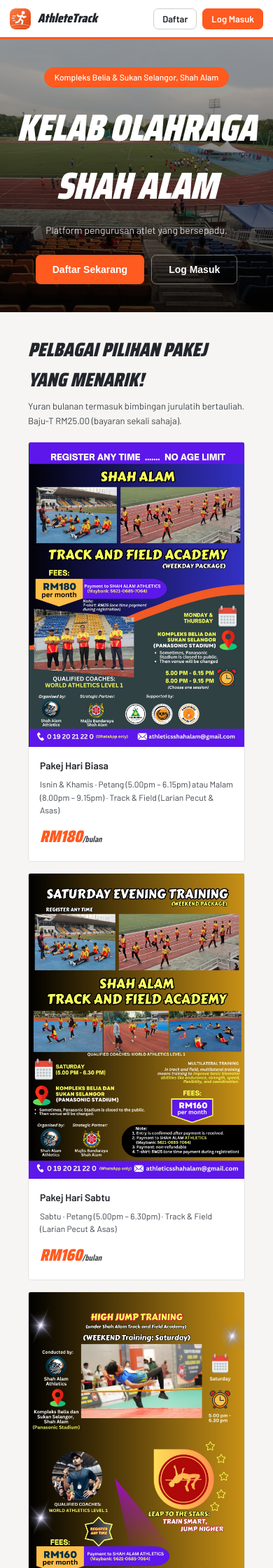
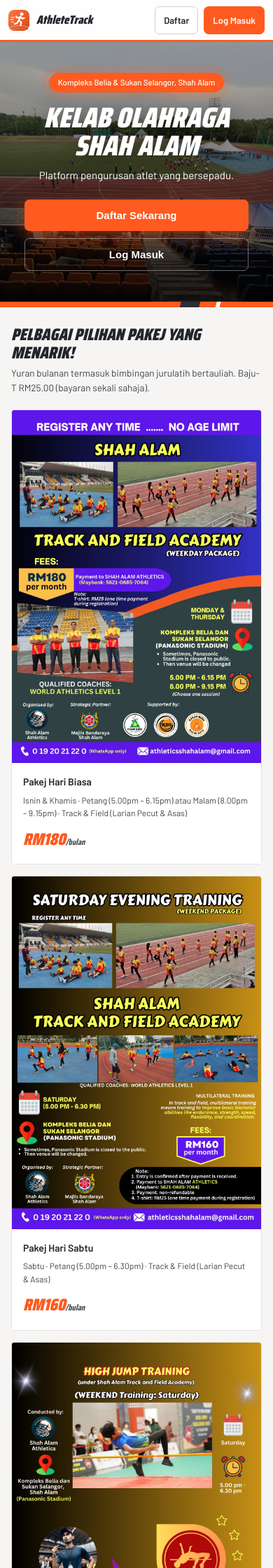
Before and after one commit to Kyra089/AthleteTrack, a PHP site: page / in a window 390 px wide. Shown: the top 2240 px of the page at 70% size. Run offline with PHP 8.4, Linux system fonts and the light colour scheme; data comes from the database, SQL or seed files in the repository; data that the repository does not hold is empty.

Commit message:
Tambah animasi UI dan susun atur responsif telefon
- polish.css / polish.js: lapisan kemasan baru, dimuatkan selepas gaya sedia ada
  (tiada perubahan pada teks, data, API atau aliran sistem)
- Animasi: peralihan halaman, hero, kad, butang (riak), nombor mengira naik,
  baris jadual masuk bertahap, bar carta/podium, modal
- Telefon: jadual menjadi kad berlabel, modal sebagai helaian bawah,
  sasaran sentuh lebih besar, input 16px (elak zum iOS), menu sisi tutup bila ketik di luar
- Hormati tetapan "reduce motion"
- Pautan CSS/JS ditambah dalam index.php sahaja

Co-Authored-By: Claude Sonnet 5.5 <noreply@anthropic.com>

```diff
--- a/index.php
+++ b/index.php
@@ -553,6 +553,7 @@ td:last-child{white-space:nowrap;}
   .bar-col{min-width:34px;}
 }
 </style>
+<link href="polish.css?v=4" rel="stylesheet">
 </head>
 <body>
 <div id="toast"></div>
@@ -3358,5 +3359,6 @@ var PEMUAT_HALAMAN={
   }catch(error){console.error(error);}
 })();
 </script>
+<script src="polish.js?v=3"></script>
 
 </body></html>
--- /dev/null
+++ b/polish.css
@@ -0,0 +1,316 @@
+/* ═══════════════════════════════════════════════════════════════
+   AthleteTrack — lapisan kemasan UI/UX (animasi + responsif)
+   Dimuatkan SELEPAS gaya dalam index.php supaya ia menindih tanpa
+   mengubah struktur, teks atau aliran sistem.
+   ═══════════════════════════════════════════════════════════════ */
+
+:root{
+  --ease:cubic-bezier(.22,.8,.3,1);
+  --ease-spring:cubic-bezier(.34,1.45,.5,1);
+  --glow:0 0 0 4px rgba(255,90,31,.16);
+  --safe-b:env(safe-area-inset-bottom,0px);
+}
+html{scroll-behavior:smooth;-webkit-text-size-adjust:100%;}
+body{-webkit-font-smoothing:antialiased;text-rendering:optimizeLegibility;overflow-x:hidden;}
+.page{min-height:100vh;min-height:100dvh;}
+::selection{background:var(--pri);color:#fff;}
+
+/* ── Keyframes ── */
+@keyframes pgIn{from{opacity:0;transform:translateY(14px);}to{opacity:1;transform:none;}}
+@keyframes rise{from{opacity:0;transform:translateY(26px);}to{opacity:1;transform:none;}}
+@keyframes rvIn{from{opacity:0;transform:translateY(26px) scale(.98);}to{opacity:1;transform:none;}}
+@keyframes rowIn{from{opacity:0;transform:translateX(-14px);}to{opacity:1;transform:none;}}
+@keyframes fadeIn{from{opacity:0;}to{opacity:1;}}
+@keyframes popIn{from{opacity:0;transform:translateY(18px) scale(.95);}to{opacity:1;transform:none;}}
+@keyframes sheetIn{from{transform:translateY(100%);}to{transform:none;}}
+@keyframes floaty{0%,100%{transform:translateY(0) rotate(0);}50%{transform:translateY(-10px) rotate(-3deg);}}
+@keyframes sweep{from{transform:translateX(-130%) skewX(-18deg);}to{transform:translateX(330%) skewX(-18deg);}}
+@keyframes stripes{from{background-position:0 0;}to{background-position:-160px 0;}}
+@keyframes shimmer{from{background-position:200% 0;}to{background-position:-200% 0;}}
+@keyframes ripple{to{transform:scale(1);opacity:0;}}
+@keyframes pulseRing{0%{box-shadow:0 0 0 0 rgba(255,90,31,.45);}100%{box-shadow:0 0 0 14px rgba(255,90,31,0);}}
+@keyframes drift{0%,100%{background-position:50% 50%;}50%{background-position:54% 46%;}}
+
+/* ── Peralihan halaman ── */
+.page.active{animation:pgIn .5s var(--ease) both;}
+
+/* ── Topbar ── */
+.topbar{background:rgba(255,255,255,.88);-webkit-backdrop-filter:saturate(1.4) blur(10px);backdrop-filter:saturate(1.4) blur(10px);transition:box-shadow .25s ease;}
+body.skrol .topbar{box-shadow:0 8px 24px rgba(34,38,44,.12);}
+.logo-mark{transition:transform .4s var(--ease-spring);}
+.logo:hover .logo-mark{transform:rotate(-12deg) scale(1.12);}
+
+/* ── Butang ── */
+.btn,.hero-btn-pri,.hero-btn-sec{position:relative;overflow:hidden;transition:background-color .18s ease,border-color .18s ease,color .18s ease,transform .18s var(--ease),box-shadow .18s ease;}
+.btn:hover,.hero-btn-pri:hover,.hero-btn-sec:hover{transform:translateY(-2px);box-shadow:0 8px 18px rgba(34,38,44,.16);}
+.btn-primary:hover,.hero-btn-pri:hover{box-shadow:0 10px 22px rgba(255,90,31,.38);}
+.btn:active,.hero-btn-pri:active,.hero-btn-sec:active{transform:translateY(1px) scale(.985);box-shadow:none;}
+.btn:focus-visible,.nav-item:focus-visible,.seg-btn:focus-visible,.ic-btn:focus-visible{outline:3px solid rgba(255,90,31,.5);outline-offset:2px;}
+.btn[disabled]{opacity:.6;cursor:not-allowed;transform:none;box-shadow:none;}
+.hero-btn-pri,.hero-btn-sec{transition-property:background-color,border-color,transform,box-shadow;}
+.hero-btn-sec:hover{background:rgba(255,255,255,.14);border-color:#fff;}
+/* kilauan lalu pada butang utama */
+.btn-primary::after,.hero-btn-pri::after,.btn-dark::after{content:'';position:absolute;top:0;left:0;width:36%;height:100%;background:linear-gradient(90deg,transparent,rgba(255,255,255,.38),transparent);transform:translateX(-130%) skewX(-18deg);pointer-events:none;}
+.btn-primary:hover::after,.hero-btn-pri:hover::after,.btn-dark:hover::after{animation:sweep .8s var(--ease);}
+.ripple{position:absolute;border-radius:50%;background:rgba(255,255,255,.55);transform:scale(0);animation:ripple .65s ease-out forwards;pointer-events:none;}
+.btn-outline .ripple,.btn-ghost .ripple{background:rgba(255,90,31,.25);}
+.ic-btn{transition:background .15s ease,transform .18s var(--ease),border-color .15s ease;}
+.ic-btn:hover{transform:translateY(-2px);border-color:var(--pri);}
+
+/* ── Borang ── */
+.inp{transition:border-color .18s ease,box-shadow .18s ease,background-color .18s ease;}
+.inp:hover{border-color:var(--border-d);}
+.inp:focus{border-color:var(--pri);box-shadow:var(--glow);}
+.seg-btn{transition:background .22s ease,color .22s ease,box-shadow .22s ease,transform .18s var(--ease);}
+.seg-btn:not(.on):hover{color:var(--tx);background:rgba(34,38,44,.05);}
+.seg-btn:active{transform:scale(.97);}
+.upload-zone{transition:border-color .2s ease,background .2s ease,transform .2s var(--ease);}
+.upload-zone:hover{transform:translateY(-2px);background:#fff;}
+.back-link{transition:color .15s ease,transform .2s var(--ease);}
+.back-link:hover{transform:translateX(-4px);}
+a.link{transition:color .15s ease;}
+.pass-toggle{transition:color .15s ease,transform .15s ease;}
+.pass-toggle:hover{transform:translateY(-50%) scale(1.12);}
+
+/* ── Sidebar ── */
+.nav-item{transition:background .2s ease,color .2s ease,transform .22s var(--ease);}
+.nav-item:not(.active):hover{transform:translateX(5px);}
+.sidebar-user{transition:background .2s ease;cursor:pointer;}
+.sidebar-user:hover{background:rgba(255,255,255,.06);}
+.sidebar-user .av{transition:transform .3s var(--ease-spring);}
+.sidebar-user:hover .av{transform:scale(1.1) rotate(-6deg);}
+
+/* ── Kad ── */
+.card,.metric,.pkg-card,.feat-card,.lencana,.inv-card{transition:box-shadow .28s ease,transform .28s var(--ease),border-color .2s ease;}
+.card:hover,.metric:hover{transform:translateY(-3px);}
+.card.kad-prestasi:hover,.card.card-body:has(.prog-wrap):hover{transform:none;}
+.metric-ic{transition:transform .35s var(--ease-spring);}
+.metric:hover .metric-ic{transform:scale(1.15) rotate(-8deg);}
+.metric-val{font-variant-numeric:tabular-nums;}
+.pkg-card{cursor:pointer;}
+.pkg-card:hover{border-color:var(--pri);box-shadow:var(--shadow-lg);transform:translateY(-5px);}
+.pkg-banner{transition:transform .6s var(--ease);will-change:transform;}
+.pkg-card{overflow:hidden;}
+.pkg-card:hover .pkg-banner{transform:scale(1.045);}
+.pkg-card .pkg-info{position:relative;background:var(--surface);}
+.pkg-price{transition:transform .25s var(--ease);transform-origin:left center;}
+.pkg-card:hover .pkg-price{transform:scale(1.08);}
+.feat-card:hover{transform:translateY(-4px);box-shadow:var(--shadow-lg);}
+
+/* ── Hero (halaman utama) ── */
+.hero{min-height:420px;}
+.hero::before{content:'';position:absolute;inset:0;background:linear-gradient(115deg,transparent 35%,rgba(255,90,31,.22) 50%,transparent 65%);transform:translateX(-100%);animation:sweep 7s ease-in-out 1.2s infinite;pointer-events:none;}
+.hero::after{content:'';position:absolute;left:0;right:0;bottom:0;height:8px;background:var(--laju);}
+.hero{animation:drift 22s ease-in-out infinite;background-size:112% auto!important;}
+.hero-content{max-width:880px;}
+.page.active .hero-content>*{animation:rise .8s var(--ease) both;}
+.page.active .hero-content>:nth-child(1){animation-delay:.12s;}
+.page.active .hero-content>:nth-child(2){animation-delay:.26s;}
+.page.active .hero-content>:nth-child(3){animation-delay:.4s;}
+.page.active .hero-content>:nth-child(4){animation-delay:.54s;}
+.hero h1{text-shadow:0 6px 28px rgba(0,0,0,.45);}
+.hero-tag{animation-name:rise,pulseRing!important;animation-duration:.8s,2.4s!important;animation-iteration-count:1,infinite!important;animation-delay:.12s,1.2s!important;animation-fill-mode:both,none!important;}
+.hero-btn-pri{box-shadow:0 8px 22px rgba(255,90,31,.45);}
+.hero-btns{flex-wrap:wrap;}
+
+/* ── Panel log masuk / daftar ── */
+.auth-panel{position:relative;overflow:hidden;}
+.auth-panel::before{content:'';position:absolute;inset:0;background:repeating-linear-gradient(105deg,rgba(255,255,255,0) 0 38px,rgba(255,255,255,.07) 38px 46px);animation:stripes 6s linear infinite;pointer-events:none;}
+.auth-panel>*{position:relative;}
+.auth-panel-ic{animation:floaty 5s ease-in-out infinite;box-shadow:0 14px 30px rgba(0,0,0,.2);}
+.auth-form>*{animation:rise .6s var(--ease) both;}
+.auth-form>:nth-child(2){animation-delay:.06s;}
+.auth-form>:nth-child(3){animation-delay:.12s;}
+.auth-form>:nth-child(4){animation-delay:.18s;}
+.auth-form>:nth-child(5){animation-delay:.24s;}
+.auth-form>:nth-child(6){animation-delay:.3s;}
+.auth-form>:nth-child(n+7){animation-delay:.36s;}
+
+/* ── Langkah daftar ── */
+.step-dot{transition:background .35s ease,border-color .35s ease,color .35s ease,transform .35s var(--ease-spring);}
+.step-dot.active{transform:scale(1.18);box-shadow:0 0 0 5px rgba(255,90,31,.16);}
+.step-line{position:relative;overflow:hidden;}
+.step-line::after{content:'';position:absolute;inset:0;background:var(--pri);transform:scaleX(0);transform-origin:left;transition:transform .5s var(--ease);}
+.step-line.done::after{transform:scaleX(1);}
+
+/* ── Jadual ── */
+tbody tr{transition:background .18s ease,box-shadow .18s ease;}
+tbody tr:hover{box-shadow:inset 4px 0 0 var(--pri);}
+tbody tr.baris-masuk{animation:rowIn .45s var(--ease) both;animation-delay:calc(var(--i,0)*40ms);}
+.tick,.tick2{transition:transform .2s var(--ease-spring),opacity .15s ease,background .15s ease;}
+.tick:hover,.tick2:hover{transform:scale(1.18);}
+.tick:active,.tick2:active{transform:scale(.92);}
+.badge{transition:transform .2s var(--ease-spring);}
+.badge:hover{transform:scale(1.06);}
+
+/* ── Bar kemajuan & carta ── */
+.prog{position:relative;overflow:hidden;transition:width .9s var(--ease);}
+.prog::after{content:'';position:absolute;inset:0;background:linear-gradient(90deg,transparent,rgba(255,255,255,.45),transparent);background-size:200% 100%;animation:shimmer 2.4s linear infinite;}
+@keyframes barUp{from{transform:scaleY(0) skewX(-8deg);}to{transform:scaleY(1) skewX(-8deg);}}
+.page.active .bar-col .bar{transform-origin:bottom;animation:barUp .8s var(--ease) both;}
+.page.active .bar-col:nth-child(2) .bar{animation-delay:.08s;}
+.page.active .bar-col:nth-child(3) .bar{animation-delay:.16s;}
+.page.active .bar-col:nth-child(4) .bar{animation-delay:.24s;}
+.page.active .bar-col:nth-child(n+5) .bar{animation-delay:.32s;}
+@keyframes bdcGrow{from{transform:scaleY(0);}to{transform:scaleY(1);}}
+.page.active .bdc-top .bdc-bar{transform-origin:bottom;animation:bdcGrow .8s var(--ease) both;}
+.page.active .bdc-bottom .bdc-bar{transform-origin:top;animation:bdcGrow .8s var(--ease) both;}
+
+/* ── Podium & lencana ── */
+@keyframes podUp{from{transform:skewX(-8deg) scaleY(0);}to{transform:skewX(-8deg) scaleY(1);}}
+.podium .blk{transform-origin:bottom;}
+.page.active .podium:not([hidden]) .blk{animation:podUp .8s var(--ease) both;}
+.page.active .podium .p1 .blk{animation-delay:.25s;}
+.page.active .podium .p2 .blk{animation-delay:.1s;}
+.page.active .podium .p3 .blk{animation-delay:.4s;}
+.lencana{cursor:default;}
+.lencana.dapat .ik{transition:transform .4s var(--ease-spring);}
+.lencana.dapat:hover .ik{transform:rotate(12deg) scale(1.12);}
+
+/* ── Modal ── */
+.modal-bg{-webkit-backdrop-filter:blur(3px);backdrop-filter:blur(3px);background:rgba(20,23,28,.52);}
+.modal-bg.open{animation:fadeIn .22s ease both;}
+.modal-bg.open>.modal,.modal-bg.open>.report-modal-card{animation:popIn .38s var(--ease-spring) both;}
+.modal-close{transition:color .15s ease,transform .25s var(--ease);}
+.modal-close:hover{transform:rotate(90deg);}
+
+/* ── Toast ── */
+#toast{transition:opacity .3s ease,transform .4s var(--ease-spring);}
+
+/* ── Kandungan masuk bertahap ── */
+.rv{opacity:0;}
+.rv.in{opacity:1;animation:rvIn .65s var(--ease) backwards;animation-delay:var(--d,0ms);}
+.page.active .content>.pg-hd,.page.active .content>.pg-title:first-child{animation:rise .55s var(--ease) both;}
+
+/* ── Skrol bar ── */
+::-webkit-scrollbar-thumb{background:#c3c7ce;}
+::-webkit-scrollbar-thumb:hover{background:var(--pri);}
+.sidebar::-webkit-scrollbar-thumb{background:rgba(255,255,255,.25);}
+
+/* ══ Tablet ══ */
+@media (max-width:1024px){
+  .metrics{grid-template-columns:repeat(2,1fr);}
+  .pkg-grid{grid-template-columns:repeat(2,1fr);}
+  .landing-section{padding:28px 24px;}
+  .sidebar{width:196px;}
+  .content{padding-left:20px;padding-right:20px;}
+  .content>.pg-hd,.content>.pg-title:first-child{margin-left:-20px;margin-right:-20px;padding-left:20px;padding-right:20px;}
+  .auth-panel{width:36%;}
+  .pg-title{font-size:30px;}
+}
+
+/* ══ Telefon ══ */
+@media (max-width:760px){
+  html{scroll-padding-top:64px;}
+  body{font-size:15px;}
+  .topbar{height:60px;padding:0 12px;}
+  .topbar .btn-sm{padding:8px 12px;}
+  .logo span{font-size:17px;}
+
+  /* hero */
+  .hero{min-height:0;background-size:cover!important;animation:none;}
+  .hero::before{animation-duration:9s;}
+  .hero-content{padding:44px 18px 52px;}
+  .hero h1{font-size:clamp(32px,10.5vw,44px);line-height:1;letter-spacing:0;}
+  .hero p{font-size:15px;margin-bottom:22px;}
+  .hero-tag{font-size:11.5px;padding:5px 12px;line-height:1.35;}
+  .hero-btns{flex-direction:column;align-items:stretch;max-width:320px;margin:0 auto;}
+  .hero-btn-pri,.hero-btn-sec{width:100%;padding:14px 20px;font-size:15px;}
+  .landing-section{padding:26px 16px 32px;}
+  .section-title{font-size:24px;line-height:1.1;}
+  .section-sub{font-size:13.5px;}
+  .pkg-grid{grid-template-columns:1fr;gap:16px;}
+  .pkg-card{max-width:440px;width:100%;margin:0 auto;}
+  .footer{padding:18px 16px;}
+
+  /* sasaran sentuh & elak zum automatik iOS */
+  .inp,select.inp,textarea.inp{font-size:16px;min-height:46px;}
+  .btn{min-height:44px;}
+  .btn-sm{min-height:40px;}
+  .ic-btn{width:40px;height:40px;}
+  .nav-item{padding:13px 14px;font-size:16px;}
+  .seg-btn{padding:11px 8px;}
+  .tick{width:40px;height:40px;}
+  .tick2{width:38px;height:38px;}
+  .pass-toggle{padding:10px;}
+
+  /* log masuk / daftar */
+  .auth-layout{min-height:calc(100dvh - 60px);}
+  .auth-form{padding:22px 18px calc(28px + var(--safe-b));justify-content:flex-start;}
+  .auth-h{font-size:26px;}
+  .steps{overflow-x:auto;padding-bottom:4px;}
+  .step-lbl{display:none;}
+  .steps .g2,.auth-form .g2{grid-template-columns:1fr;}
+
+  /* dashboard */
+  .topbar .nav-togol{width:42px;height:42px;transition:transform .2s var(--ease-spring),background .2s ease;}
+  .topbar .nav-togol:active{transform:scale(.9);}
+  .page.nav-buka .nav-togol{background:var(--pri);}
+  .sidebar{top:60px;width:min(280px,82vw);transition:transform .32s var(--ease);box-shadow:none;}
+  .page.nav-buka .sidebar{box-shadow:0 0 0 100vmax rgba(20,23,28,.5),12px 0 40px rgba(0,0,0,.35);}
+  .content{padding:0 14px calc(28px + var(--safe-b));}
+  .content>.pg-hd,.content>.pg-title:first-child{margin:0 -14px 16px;padding:18px 14px;}
+  .pg-title{font-size:28px;}
+  .pg-hd{align-items:stretch;}
+  .pg-hd>.btn,.pg-hd .gap-row,.pg-hd .gap-row .btn{width:100%;}
+  .metric-val{font-size:34px;}
+  .search-row{flex-wrap:wrap;}
+  .search-row .inp{max-width:none;flex:1 1 100%;}
+  .gap-row>.btn,.gap-row>.inp,.gap-row>select{flex:1 1 140px;}
+  .card-body{padding:16px 14px;}
+  .profile-hd{flex-direction:column;text-align:center;gap:12px;}
+  .info-row:nth-child(odd){padding-right:0;}
+  .info-row:nth-child(even){padding-left:0;border-left:0;}
+  .inv-row{gap:12px;}
+  .inv-row .v{text-align:right;}
+  .podium .blk{font-size:32px;}
+  .podium .nm{font-size:12px;}
+  .podium .t{font-size:18px;}
+
+  /* jadual → kad */
+  .tbl-wrap{overflow:visible;background:transparent;border:0;box-shadow:none;border-radius:0;}
+  .tbl-wrap table,.tbl-wrap tbody,.tbl-wrap tr,.tbl-wrap td{display:block;width:100%;min-width:0;}
+  .tbl-wrap thead{display:none;}
+  .tbl-wrap tr{background:var(--surface);border:1px solid var(--border);border-left:5px solid var(--pri);border-radius:6px;margin-bottom:12px;padding:4px 14px;box-shadow:var(--shadow);}
+  .tbl-wrap tbody tr:hover{background:var(--surface);box-shadow:var(--shadow);}
+  .tbl-wrap td{display:flex;align-items:center;justify-content:space-between;gap:14px;text-align:right;padding:10px 0;border-bottom:1px dashed var(--border);white-space:normal!important;font-size:14.5px;word-break:break-word;}
+  .tbl-wrap td:last-child{border-bottom:0;flex-wrap:wrap;justify-content:flex-end;}
+  .tbl-wrap td::before{content:attr(data-label);flex-shrink:0;max-width:44%;text-align:left;font-size:11.5px;font-weight:700;letter-spacing:.06em;text-transform:uppercase;color:var(--tx3);}
+  .tbl-wrap td[data-label=""]::before,.tbl-wrap td[colspan]::before{display:none;}
+  .tbl-wrap td[colspan]{justify-content:center;text-align:center;}
+  .tbl-wrap td .ic-btn{margin-left:6px;}
+
+  /* modal → helaian bawah */
+  .modal-bg{align-items:flex-end;padding:0;}
+  .modal-bg.open>.modal,.modal-bg.open>.report-modal-card{animation:sheetIn .4s var(--ease) both;}
+  .modal,.report-modal-card{max-width:none;border-radius:18px 18px 0 0;max-height:92vh;max-height:92dvh;}
+  .modal-hd{padding:18px 18px 14px;}
+  .modal-body{padding:16px 18px;}
+  .modal-ft{padding:12px 18px calc(14px + var(--safe-b));flex-wrap:wrap;}
+  .modal-ft .btn{flex:1 1 120px;}
+  .modal-hd::before{content:'';position:absolute;left:50%;top:7px;width:42px;height:4px;border-radius:4px;background:var(--border-d);transform:translateX(-50%);}
+  .modal-hd{position:relative;}
+  .report-ft{flex-wrap:wrap;padding-bottom:calc(14px + var(--safe-b));}
+  .report-ft .btn{flex:1 1 120px;}
+
+  #toast{left:16px;right:16px;bottom:calc(18px + var(--safe-b));transform:translateY(30px);text-align:center;}
+  #toast.show{transform:none;}
+}
+
+@media (max-width:380px){
+  .metrics{grid-template-columns:1fr 1fr;}
+  .metric-label{font-size:11px;}
+  .metric-val{font-size:28px;}
+  .lencana-grid{gap:8px;}
+}
+
+/* ── Pilihan pengguna: kurangkan gerakan ── */
+@media (prefers-reduced-motion:reduce){
+  *,*::before,*::after{animation-duration:.001ms!important;animation-delay:0ms!important;animation-iteration-count:1!important;transition-duration:.001ms!important;scroll-behavior:auto!important;}
+  .rv{opacity:1;}
+}
+
+@media print{
+  .rv{opacity:1!important;}
+  *{animation:none!important;}
+}
```
Also changed, not shown: polish.js (added, +169 -0 lines).
